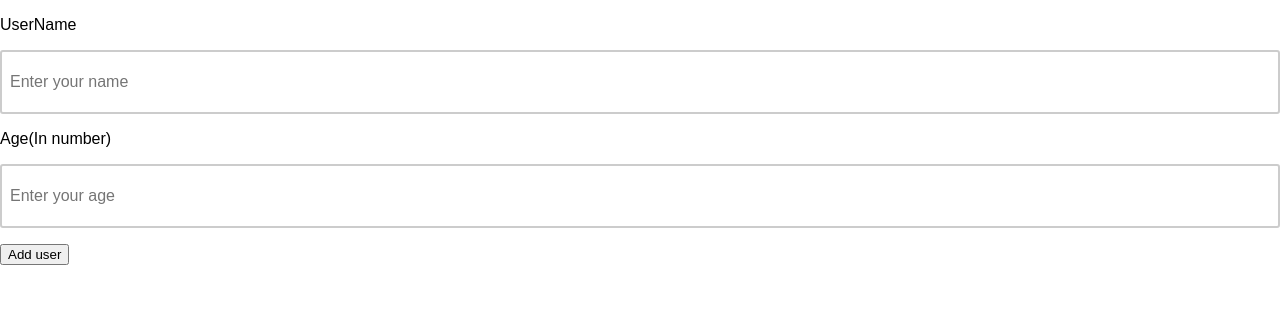
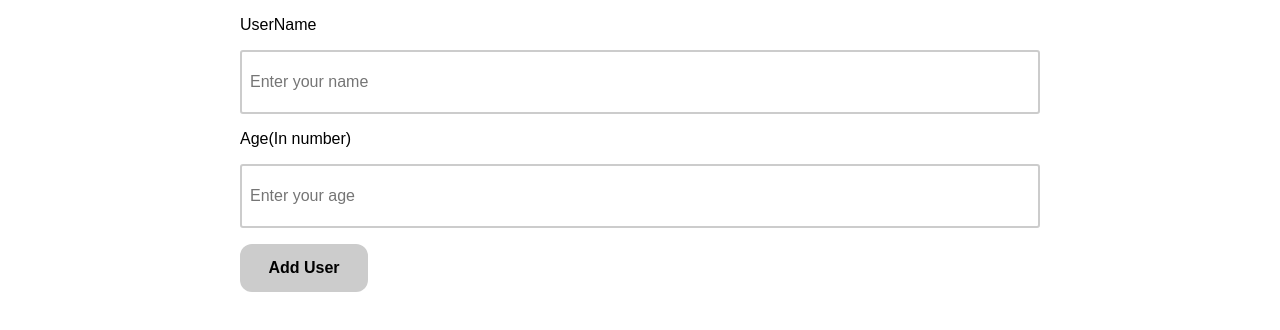
Before and after one commit to AmolShelke2/React-challenge-practice-project, a React (Create React App) app: page / in a window 1280 px wide. Shown: the top 330 px of the page. Built offline with nearby package versions, Linux system fonts and the light colour scheme.

Commit message:
Added Custom button component

```diff
--- a/src/components/Button/Button.css
+++ b/src/components/Button/Button.css
@@ -0,0 +1,15 @@
+.buttton-container {
+        height: 3rem;
+}
+
+.button {
+        border: none;
+        height: 3rem;
+        width: 8rem;
+        border-radius: 12px;
+        cursor: pointer;
+        background-color: #ccc;
+        font-size: 1rem;
+        font-weight: bold;
+        text-transform: capitalize;
+}
--- a/src/components/Button/Button.js
+++ b/src/components/Button/Button.js
@@ -0,0 +1,13 @@
+import React from 'react';
+
+import './Button.css';
+
+export const Button = () => {
+  return (
+    <div className="button-container">
+      <button type="submit" className="button">
+        Add user
+      </button>
+    </div>
+  );
+};
--- /dev/null
+++ b/src/components/Button/index.js
@@ -0,0 +1,3 @@
+import { Button } from './Button';
+
+export default Button;
--- a/src/components/formInput/FormInput.css
+++ b/src/components/formInput/FormInput.css
@@ -13,7 +13,7 @@ form {
 
 .form-inputs input {
         padding: .5rem;
-        width: 80rem;
+        width: 50rem;
         height: 4rem;
         margin-bottom: 1rem;
         border-radius: 3px;
@@ -29,3 +29,9 @@ form {
         font-size: 1rem;
         margin-bottom: 1rem;
 }
+
+@media (max-width: 1000px) {
+        .form-inputs input {
+                width: 30rem;
+        }
+}
--- a/src/components/formInput/FormInput.js
+++ b/src/components/formInput/FormInput.js
@@ -1,6 +1,8 @@
 import React, { useState } from 'react';
 
 import './FormInput.css';
+
+import Button from '../Button';
 
 const FormInput = () => {
   const [userNameInput, setUserNameInput] = useState('');
@@ -39,9 +41,7 @@ const FormInput = () => {
           onChange={onUserAgeChangeHandler}
         />
       </div>
-      <button type="submit" onSubmit={UserAddHandler}>
-        Add user
-      </button>
+      <Button onSubmit={UserAddHandler} />
     </form>
   );
 };
```
